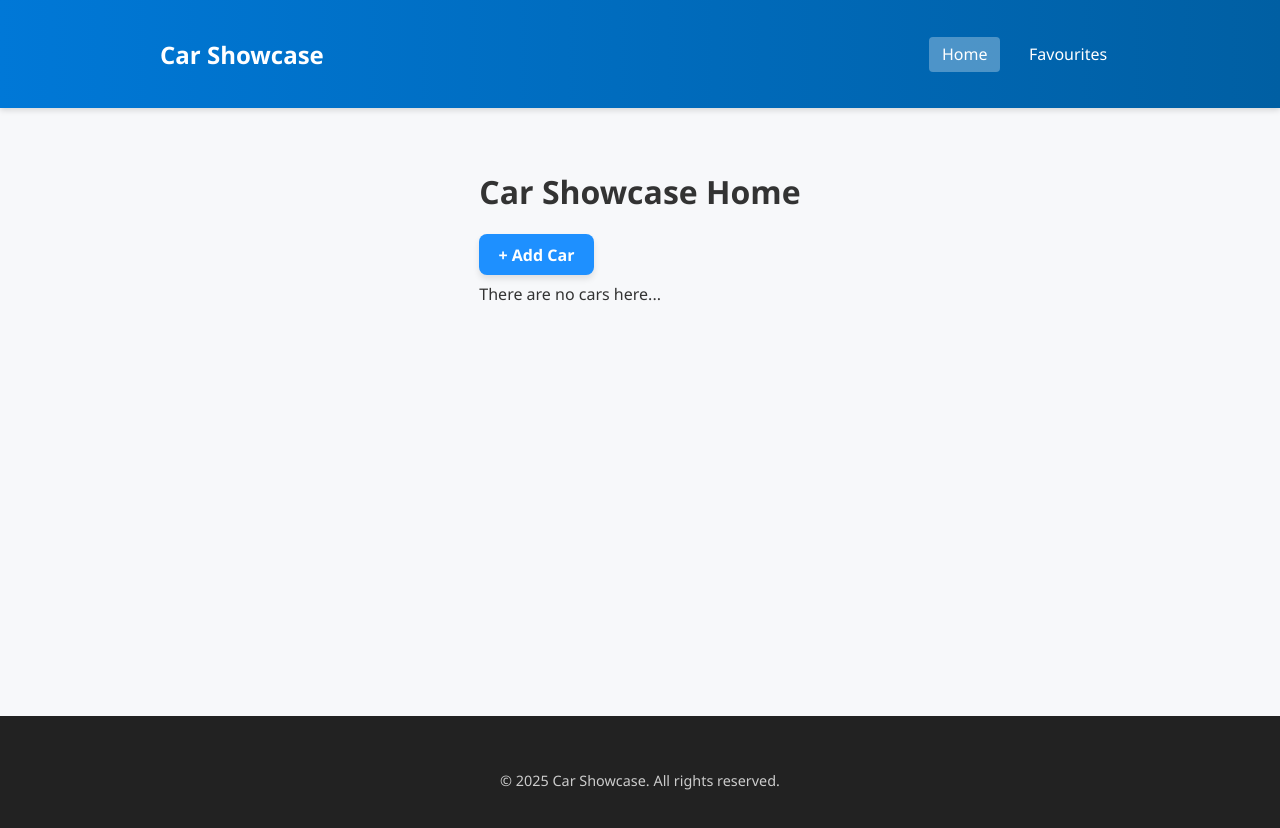
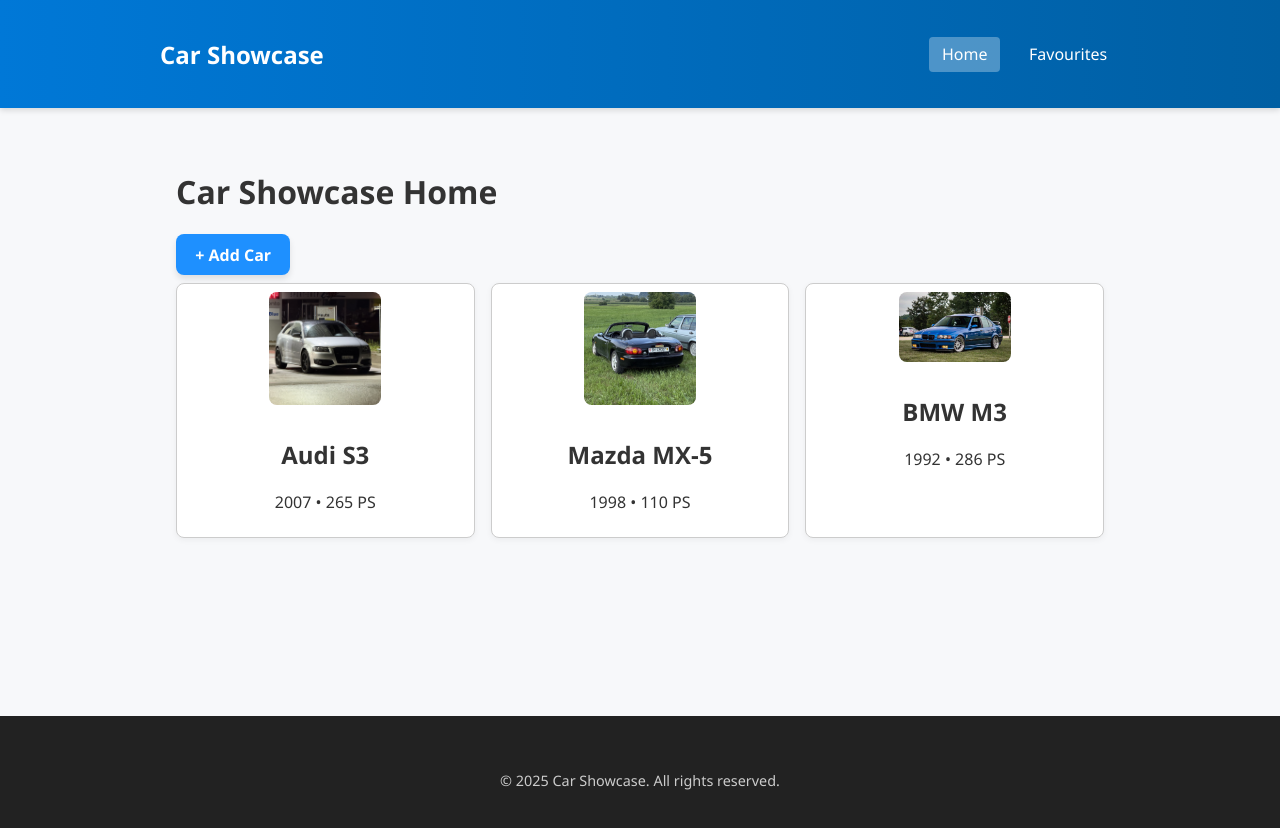
Before and after one commit to De27vin/CarShowcase, a Vue app: page / in a window 1280 px wide. Shown: the top 828 px of the page. Built offline with nearby package versions, Linux system fonts and the light colour scheme.

Commit message:
Fix: Saving cars as favourites

```diff
--- a/src/stores/cars.js
+++ b/src/stores/cars.js
@@ -1,43 +1,79 @@
 import { defineStore } from 'pinia'
+import seed from '../assets/cars.json'
 
 export const useCarStore = defineStore('cars', {
   state: () => ({
     cars: [],
-    favourites: [],
+    favourites: [], // <-- nur IDs
   }),
+
+  getters: {
+    favouriteCars(state) {
+      return state.cars.filter((c) => state.favourites.includes(c.id))
+    },
+    isFavourite: (state) => (id) => state.favourites.includes(id),
+  },
+
   actions: {
+    ensureSeeded() {
+      if (this.cars.length === 0) {
+        this.cars = seed.map((car) => ({
+          ...car,
+          image: new URL(`../assets/carPictures/${car.image}`, import.meta.url).href,
+        }))
+      }
+    },
+
     addCar(car) {
-      this.cars.push(car)
+      const newId = this.cars.length ? Math.max(...this.cars.map((c) => c.id)) + 1 : 1
+      this.cars.push({ id: newId, ...car })
       this.saveToLocalStorage()
     },
-    deleteCar(id) {
-      this.cars = this.cars.filter((car) => car.id !== id)
-      this.saveToLocalStorage()
-    },
-    updateCar(updatedCar) {
-      const index = this.cars.findIndex((car) => car.id === updatedCar.id)
-      if (index !== -1) {
-        this.cars[index] = updatedCar
+
+    updateCar(updated) {
+      const idx = this.cars.findIndex((c) => c.id === updated.id)
+      if (idx !== -1) {
+        this.cars[idx] = { ...updated }
         this.saveToLocalStorage()
       }
     },
-    toggleFavourite(car) {
-      if (this.favourites.find((c) => c.id === car.id)) {
-        this.favourites = this.favourites.filter((c) => c.id !== car.id)
-      } else {
-        this.favourites.push(car)
-      }
+
+    deleteCar(id) {
+      this.cars = this.cars.filter((c) => c.id !== id)
+      this.favourites = this.favourites.filter((fid) => fid !== id) // aus Favs entfernen
       this.saveToLocalStorage()
     },
+
+    toggleFavourite(id) {
+      const set = new Set(this.favourites)
+      set.has(id) ? set.delete(id) : set.add(id)
+      this.favourites = Array.from(set) // de-duped
+      this.saveToLocalStorage()
+    },
+
+    loadFromLocalStorage() {
+      const sc = localStorage.getItem('cars')
+      const sf = localStorage.getItem('favourites')
+
+      if (sc) {
+        this.cars = JSON.parse(sc)
+      } else {
+        this.ensureSeeded()
+        this.saveToLocalStorage()
+      }
+
+      if (sf) {
+        let favs = JSON.parse(sf)
+        if (Array.isArray(favs) && favs.length && typeof favs[0] === 'object') {
+          favs = favs.map((x) => x.id)
+        }
+        this.favourites = favs
+      }
+    },
+
     saveToLocalStorage() {
       localStorage.setItem('cars', JSON.stringify(this.cars))
       localStorage.setItem('favourites', JSON.stringify(this.favourites))
     },
-    loadFromLocalStorage() {
-      const savedCars = localStorage.getItem('cars')
-      const savedFavs = localStorage.getItem('favourites')
-      if (savedCars) this.cars = JSON.parse(savedCars)
-      if (savedFavs) this.favourites = JSON.parse(savedFavs)
-    },
   },
 })
```
